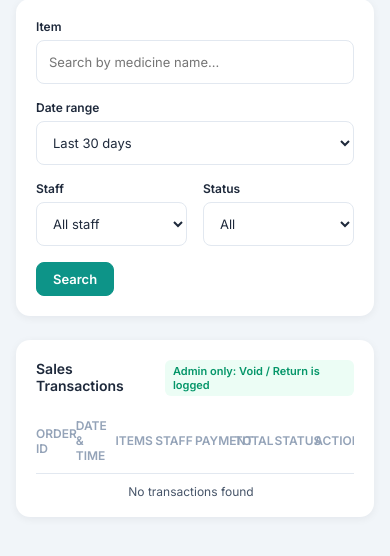
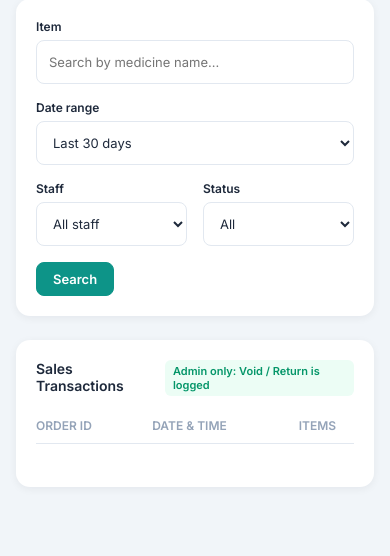
Before and after one commit to tnchzrvgr/MediStock, a Laravel app: page /transactions in a window 390 px wide. Shown: the part 163-719 px from the top of the page. Run offline with Laravel 12, Linux system fonts and the light colour scheme; the visitor is signed in with stand-in values (Sample User, id 1); data comes from the database, SQL or seed files in the repository.

Commit message:
Updated version project

```diff
--- a/medistock/public/css/login.css
+++ b/medistock/public/css/login.css
@@ -47,8 +47,7 @@ body {
     display: block;
     width: 40px;
     height: 40px;
-    border-radius: 50%;
-    background-color: var(--primary-500);
+    border-radius: 8px;
 }
 
 .logo-text {
--- a/medistock/public/css/style.css
+++ b/medistock/public/css/style.css
@@ -63,8 +63,7 @@ body {
     display: block;
     width: 32px;
     height: 32px;
-    border-radius: 50%;
-    background-color: var(--primary-500);
+    border-radius: 8px;
 }
 
 .logo-text {
@@ -2304,3 +2303,42 @@ body {
 .flash-info{border:1px solid #bfdbfe;padding:14px 18px;line-height:1.5}
 
 .table-card .form-actions { margin-top: 18px; }
+
+/* ---------- small screens: wide tables scroll sideways instead of squeezing ---------- */
+@media (max-width: 900px) {
+    .data-table:has(th:nth-child(5)) {
+        min-width: 560px;
+    }
+
+    .data-table:has(th:nth-child(6)) {
+        min-width: 700px;
+    }
+
+    .data-table:has(th:nth-child(8)) {
+        min-width: 860px;
+    }
+
+    .data-table {
+        table-layout: auto;
+    }
+
+    .data-table th,
+    .data-table td {
+        white-space: nowrap;
+        padding-right: 16px;
+    }
+
+    .form-columns {
+        align-items: stretch;
+    }
+
+    .detail-main,
+    .detail-main .card {
+        min-width: 0;
+        max-width: 100%;
+    }
+
+    .table-wrap {
+        -webkit-overflow-scrolling: touch;
+    }
+}
--- a/medistock/resources/views/layouts/app.blade.php
+++ b/medistock/resources/views/layouts/app.blade.php
@@ -4,6 +4,7 @@
     <meta charset="UTF-8">
     <meta name="viewport" content="width=device-width, initial-scale=1.0">
     <title>MediStock - {{ $page_title }}</title>
+    <link rel="icon" type="image/svg+xml" href="{{ asset('img/medistock-icon.svg') }}">
     <link rel="preconnect" href="https://fonts.googleapis.com">
     <link href="https://fonts.googleapis.com/css2?family=Inter:wght@400;500;600;700&display=swap" rel="stylesheet">
     <link rel="stylesheet" href="{{ asset('css/style.css') }}?v={{ filemtime(public_path('css/style.css')) }}">
--- a/medistock/resources/views/login.blade.php
+++ b/medistock/resources/views/login.blade.php
@@ -4,6 +4,7 @@
     <meta charset="UTF-8">
     <meta name="viewport" content="width=device-width, initial-scale=1.0">
     <title>MediStock - Login</title>
+    <link rel="icon" type="image/svg+xml" href="{{ asset('img/medistock-icon.svg') }}">
     <link rel="preconnect" href="https://fonts.googleapis.com">
     <link href="https://fonts.googleapis.com/css2?family=Inter:wght@400;500;600;700&display=swap" rel="stylesheet">
     <link rel="stylesheet" href="{{ asset('css/login.css') }}">
@@ -15,7 +16,7 @@
         <!-- left side (brand panel) -->
         <div class="brand-panel">
             <div class="brand-logo">
-                <span class="logo-circle"></span>
+                <img src="{{ asset('img/medistock-icon.svg') }}" class="logo-circle" alt="MediStock logo">
                 <span class="logo-text">MediStock</span>
             </div>
 
--- a/medistock/resources/views/login_face.blade.php
+++ b/medistock/resources/views/login_face.blade.php
@@ -4,6 +4,7 @@
     <meta charset="UTF-8">
     <meta name="viewport" content="width=device-width, initial-scale=1.0">
     <title>MediStock - Face Check</title>
+    <link rel="icon" type="image/svg+xml" href="{{ asset('img/medistock-icon.svg') }}">
     <link rel="preconnect" href="https://fonts.googleapis.com">
     <link href="https://fonts.googleapis.com/css2?family=Inter:wght@400;500;600;700&display=swap" rel="stylesheet">
     <link rel="stylesheet" href="{{ asset('css/login.css') }}">
@@ -16,7 +17,7 @@
         <!-- left side (brand panel) -->
         <div class="brand-panel">
             <div class="brand-logo">
-                <span class="logo-circle"></span>
+                <img src="{{ asset('img/medistock-icon.svg') }}" class="logo-circle" alt="MediStock logo">
                 <span class="logo-text">MediStock</span>
             </div>
 
--- a/medistock/resources/views/partials/sidebar.blade.php
+++ b/medistock/resources/views/partials/sidebar.blade.php
@@ -30,7 +30,7 @@ if (is_admin()) {
 @endphp
 <div class="sidebar" id="sidebar">
     <div class="sidebar-logo">
-        <span class="logo-circle"></span>
+        <img src="{{ asset('img/medistock-icon.svg') }}" class="logo-circle" alt="MediStock logo">
         <span class="logo-text">MediStock</span>
     </div>
 
```
Also changed, not shown: medistock/public/img/medistock-icon.svg (added), medistock/public/img/medistock-logo.png (added), medistock/public/img/medistock-logo.svg (added).
